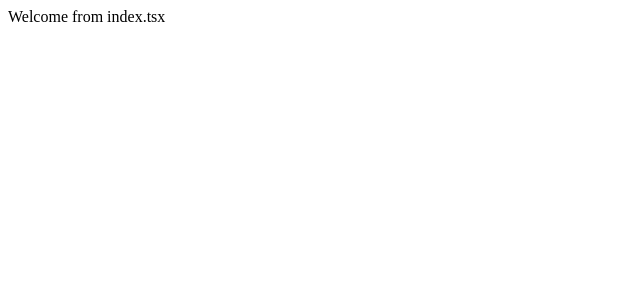
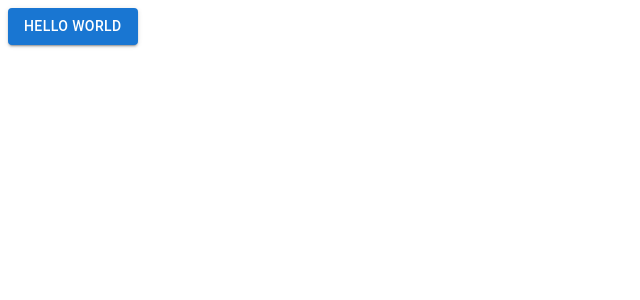
Before and after one commit to madhavavarma/shopui, a React (Create React App) app: page / in a window 1280 px wide. Shown: the top 300 px of the page, without its empty margins (0-640 px from the left). Built offline with nearby package versions, Linux system fonts and the light colour scheme.

Commit message:
Adding MUI Core - UI Library

```diff
--- a/package.json
+++ b/package.json
@@ -3,6 +3,9 @@
   "version": "0.1.0",
   "private": true,
   "dependencies": {
+    "@emotion/react": "^11.11.1",
+    "@emotion/styled": "^11.11.0",
+    "@mui/material": "^5.14.0",
     "@testing-library/jest-dom": "^5.16.5",
     "@testing-library/react": "^13.4.0",
     "@testing-library/user-event": "^13.5.0",
--- a/src/index.tsx
+++ b/src/index.tsx
@@ -1,9 +1,10 @@
 import ReactDOM from 'react-dom/client';
+import Button from '@mui/material/Button';
 
 var root = ReactDOM.createRoot(document.getElementById('root') as HTMLElement);
 
 root.render(
     <div>
-        Welcome from index.tsx
+         <Button variant="contained">Hello World</Button>
     </div>
 )
```
Also changed, not shown: 1 other file (tests, documents, lock files or other folders).
